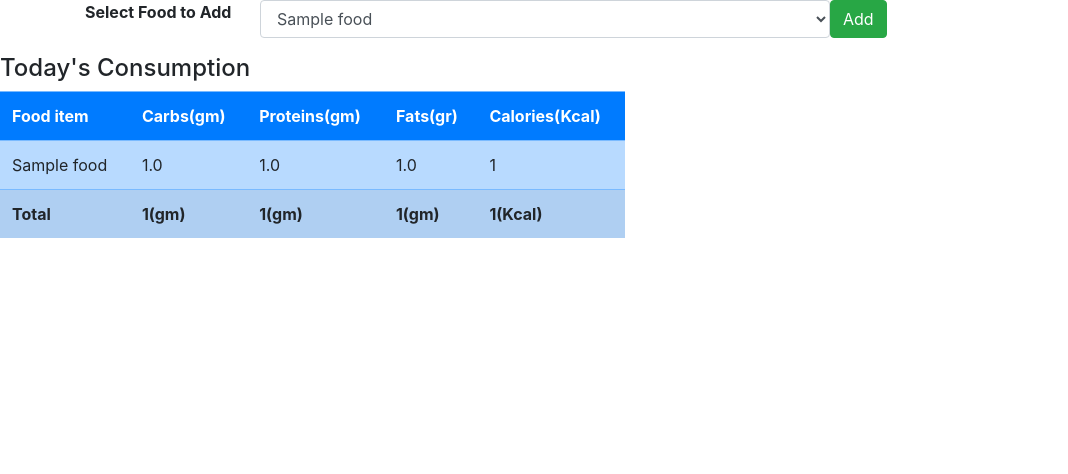
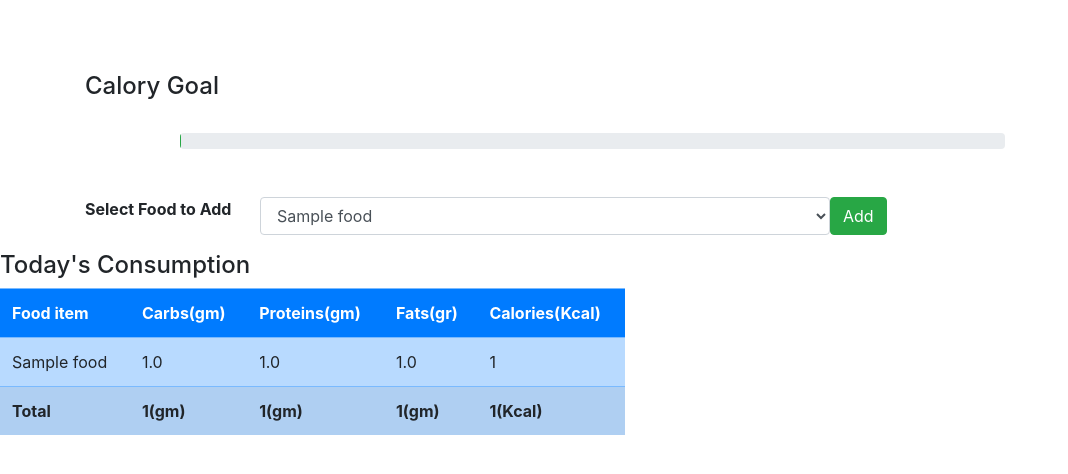
Before and after one commit to aleksandrgaranin/ag-calorie-tracker, a Django app: page / in a window 1280 px wide. Shown: the top 474 px of the page, without its empty margins (0-1068 px from the left). Run offline with Django 3.2, Linux system fonts and the light colour scheme; a user stored in the database is signed in; tables that the repository leaves empty hold one stand-in row (values such as "Sample post"); some libraries are stand-ins or nearby versions.

Commit message:
added progress bur

```diff
--- a/calorie_tracker/calories/models.py
+++ b/calorie_tracker/calories/models.py
@@ -14,7 +14,6 @@ class Food(models.Model):
     calories = models.IntegerField()
 
 class Consume(models.Model):
-    def __str__(self):
-        return self.user
+
     user = models.ForeignKey(User, on_delete=models.CASCADE)
     food_concumed = models.ForeignKey(Food, on_delete=models.CASCADE)
--- a/calorie_tracker/calories/templates/calories/index.html
+++ b/calorie_tracker/calories/templates/calories/index.html
@@ -8,6 +8,18 @@
 </head>
 <body>
     <div class="container">
+        <br><br><br>
+
+        <h4>Calory Goal</h4>
+        <br>
+        <div class="row">
+            <div class="col-md-9 offset-1">
+                <div class="progress">
+                    <div class="progress-bar bg-success" role="progressbar" style="width: 0%" aria-valuenow="0" aria-valuemin="0" aria-valuemax="100"></div>
+                </div>
+            </div>
+        </div>
+        <br><br>
         <div class="row">
             <div class="col-md-12">
                 <form method="POST">
@@ -90,6 +102,9 @@
     document.getElementById("totalCalories").innerHTML = '<b>' + calories +'(Kcal)</b>';
 
 
+    var calPer = (calories/2000) *100;
+    document.getElementsByClassName("progress-bar")[0].setAttribute("style","width:"+calPer+"%")
+
 </script>
 
 </html>
```
